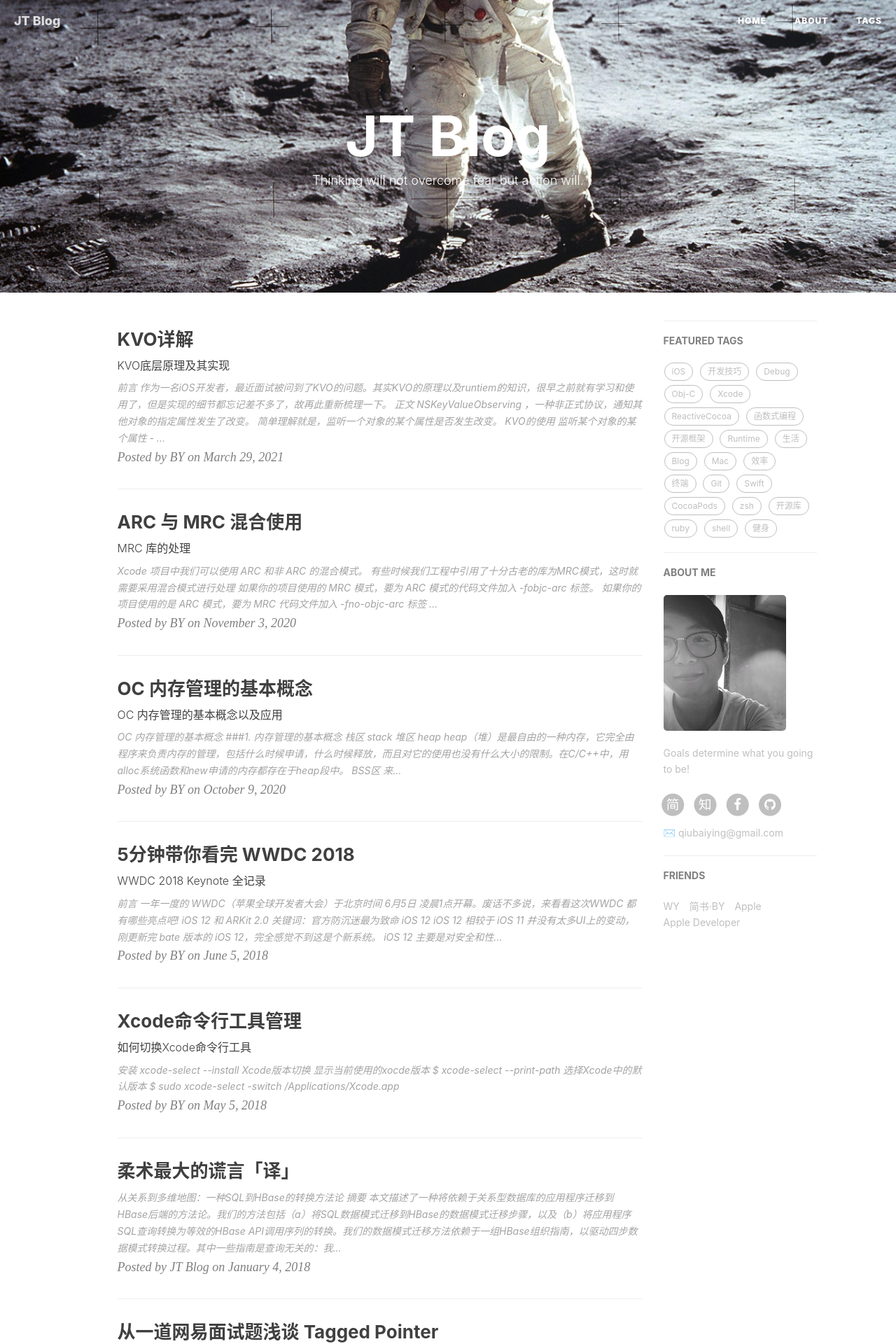
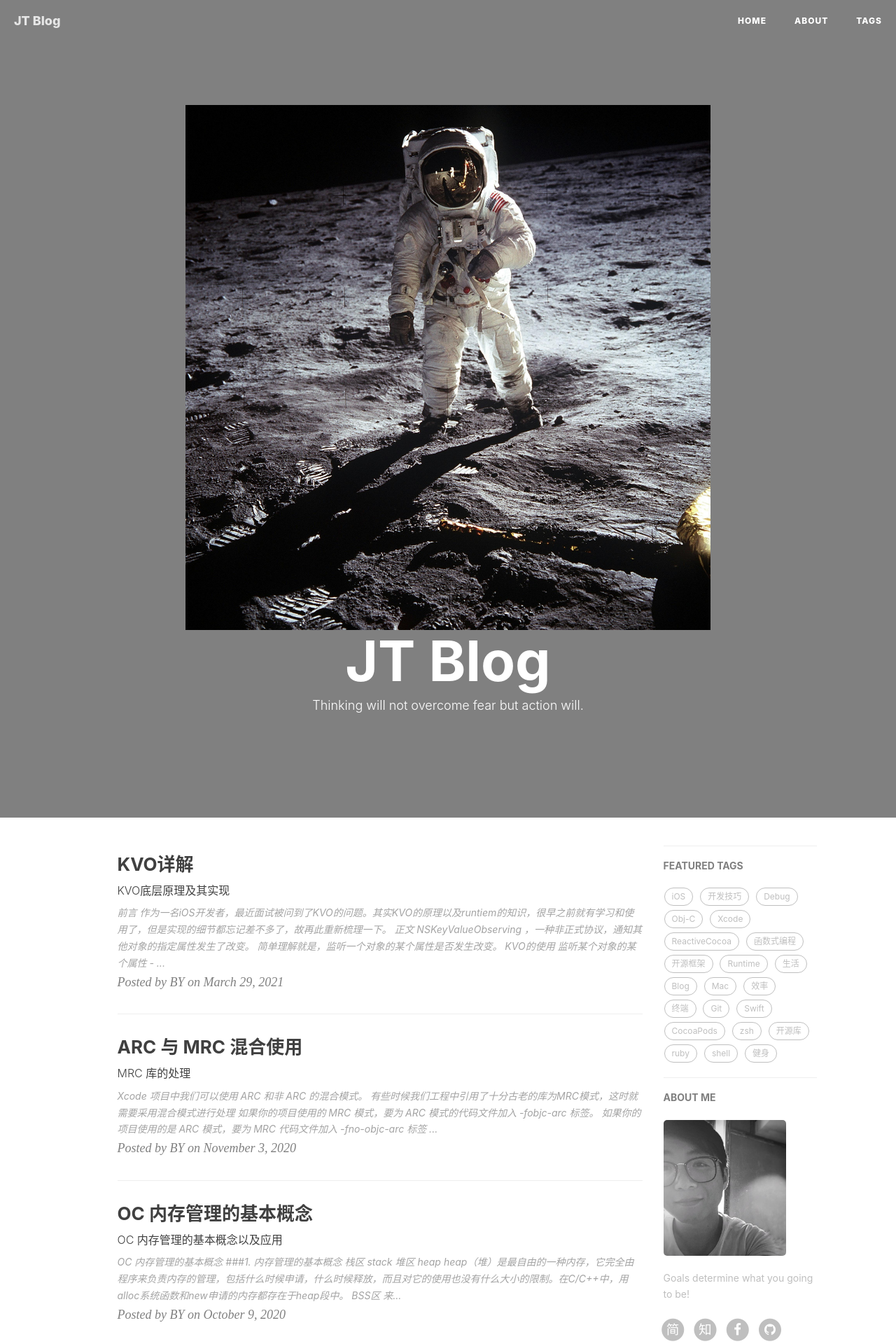
Before and after one commit to fanjiteng/fanjiteng.github.io, a Jekyll site: the page built from index.html, in a window 1280 px wide. Shown: the top 1920 px of the page at 70% size. Built offline with Jekyll 4.4.1, drawn with Linux system fonts in a browser that asks for light colours; nearby versions of some CDN libraries; the list of posts is cut into pages by our own code; comment, search, counter and statistics services are not loaded.

Commit message:
Update page.html

```diff
--- a/_layouts/page.html
+++ b/_layouts/page.html
@@ -3,11 +3,16 @@ layout: default
 ---
 
 <!-- Page Header -->
-<header class="intro-header" style="background-image: url('{{ site.baseurl }}/{% if page.header-img %}{{ page.header-img }}{% else %}{{ site.header-img }}{% endif %}')">
+<header class="intro-header">
     <div class="container">
         <div class="row">
-            <div class="col-lg-8 col-lg-offset-2 col-md-10 col-md-offset-1 ">
+            <div class="col-lg-8 col-lg-offset-2 col-md-10 col-md-offset-1">
                 <div class="site-heading">
+                    {% if page.header-img %}
+                        <img src="{{ site.baseurl }}/{{ page.header-img }}" alt="Header Image" style="width: 100%; height: auto;">
+                    {% elsif site.header-img %}
+                        <img src="{{ site.baseurl }}/{{ site.header-img }}" alt="Header Image" style="width: 100%; height: auto;">
+                    {% endif %}
                     <h1>{% if page.title %}{{ page.title }}{% else %}{{ site.title }}{% endif %}</h1>
                     <!--<hr class="small">-->
                     <span class="subheading">{{ page.description }}</span>
```
